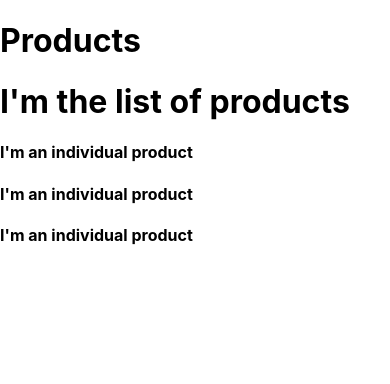
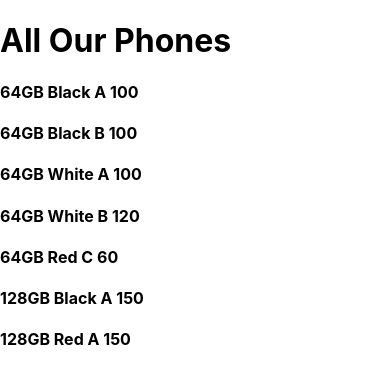
Before and after one commit to AmyBrowneDesigns/Mobile_Variants_React, a React (Create React App) app: page / in a window 390 px wide. Shown: the top 384 px of the page. Built offline with nearby package versions, Linux system fonts and the light colour scheme.

Commit message:
props set and showing list of phone items

```diff
--- a/src/components/ProductItem.js
+++ b/src/components/ProductItem.js
@@ -1,9 +1,9 @@
 import React from "react";
 
-const ProductItem = () => {
+const ProductItem = ({size, color, grade, price}) => {
     return (
         <>
-        <h4>I'm an individual product</h4>
+        <h4>{size}&nbsp;{color}&nbsp;{grade}&nbsp;{price}</h4>
         </>
     );
 }
--- a/src/components/ProductList.js
+++ b/src/components/ProductList.js
@@ -1,13 +1,15 @@
 import React from "react";
 import ProductItem from "./ProductItem";
 
-const ProductList = () => {
+const ProductList = ({products}) => {
+    const productsNodes = products.map(product => {
+        return (
+            <ProductItem size = {product.size} color ={product.color} grade ={product.grade} price ={product.price}></ProductItem>
+        );
+    });
     return (
         <>
-        <h1>I'm the list of products</h1>
-        <ProductItem />
-        <ProductItem />
-        <ProductItem />
+        {productsNodes}
         </>
     );
 }
--- a/src/containers/DisplayBox.js
+++ b/src/containers/DisplayBox.js
@@ -1,9 +1,15 @@
 import { render } from "@testing-library/react";
-import React, {useState} from "react";
+import React, {useState, useEffect} from "react";
 import ProductList from "../components/ProductList";
 
 const DisplayBox = () => {
-    const [products, setProducts] = useState(
+    const [products, setProducts] = useState ([])
+    useEffect(()=>{
+        showProducts()
+    }, [])
+    const showProducts = () => {
+        setProducts (
+
         [
             {
                 id : 1,
@@ -56,10 +62,11 @@ const DisplayBox = () => {
             }
         ]
     )
+    }
 
         return (
         <>
-        <h1>Products</h1>
+        <h1>All Our Phones</h1>
         <ProductList products={products}/>
         </>
         );
```
Also changed, not shown: 1 other file (tests, documents, lock files or other folders).
